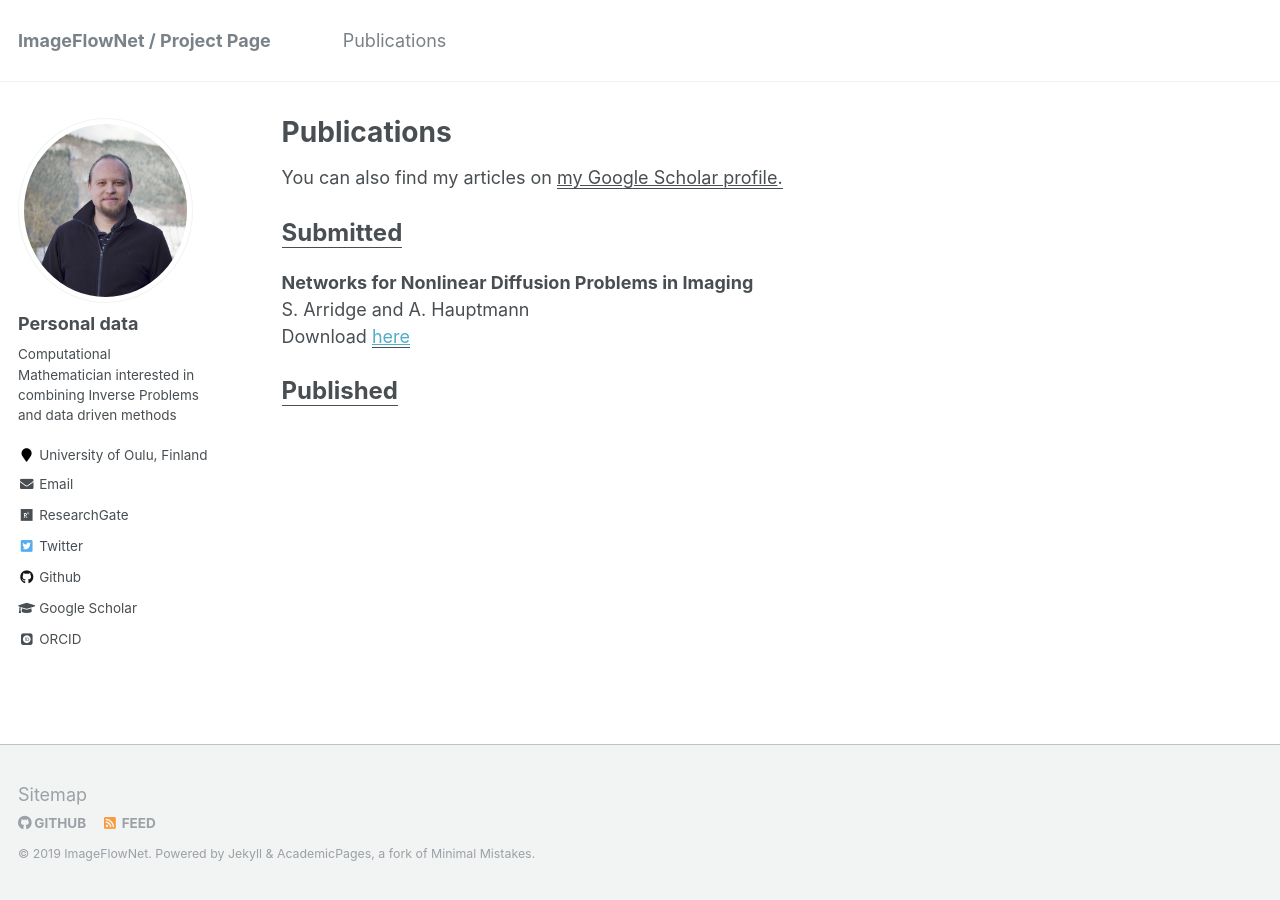
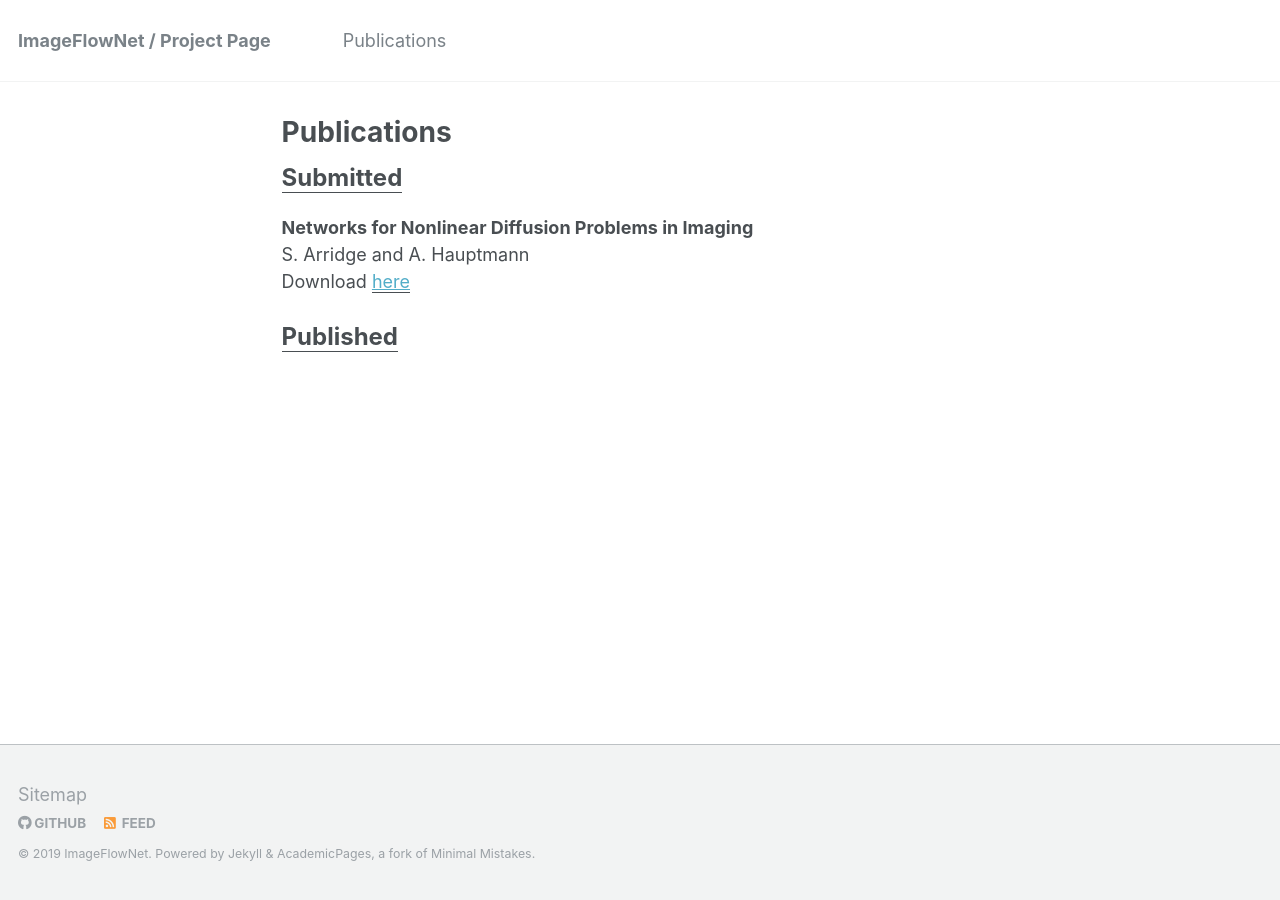
Before and after one commit to imageFlowNet/imageFlowNet.github.io, a Jekyll site: the page built from _pages/publications.md, in a window 1280 px wide. Built offline with Jekyll 4.4.1, drawn with Linux system fonts in a browser that asks for light colours; some web fonts are replaced.

Commit message:
Update publications.md

```diff
--- a/_pages/publications.md
+++ b/_pages/publications.md
@@ -2,12 +2,10 @@
 layout: archive
 title: "Publications"
 permalink: /publications/
-author_profile: true
+author_profile: false
 ---
 
 {% include base_path %}
-
-You can also find my articles on <u><a href="{{"https://scholar.google.fi/citations?user=y8nRmTYAAAAJ&hl=en"}}">my Google Scholar profile</a>.</u>
 
 <font size="5">
 <b><u>Submitted</u></b><br>
```
